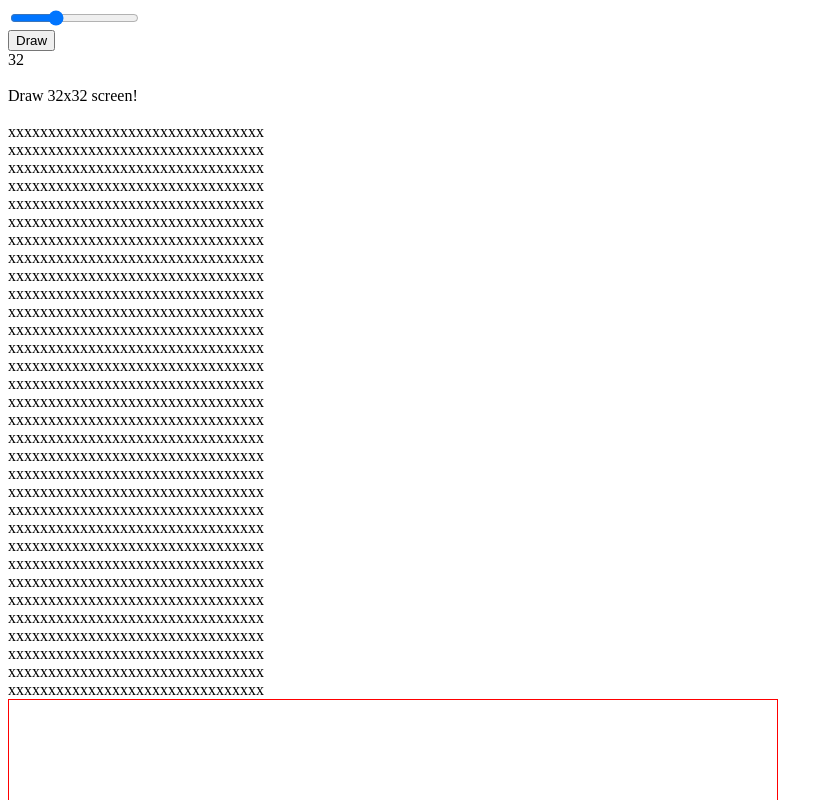
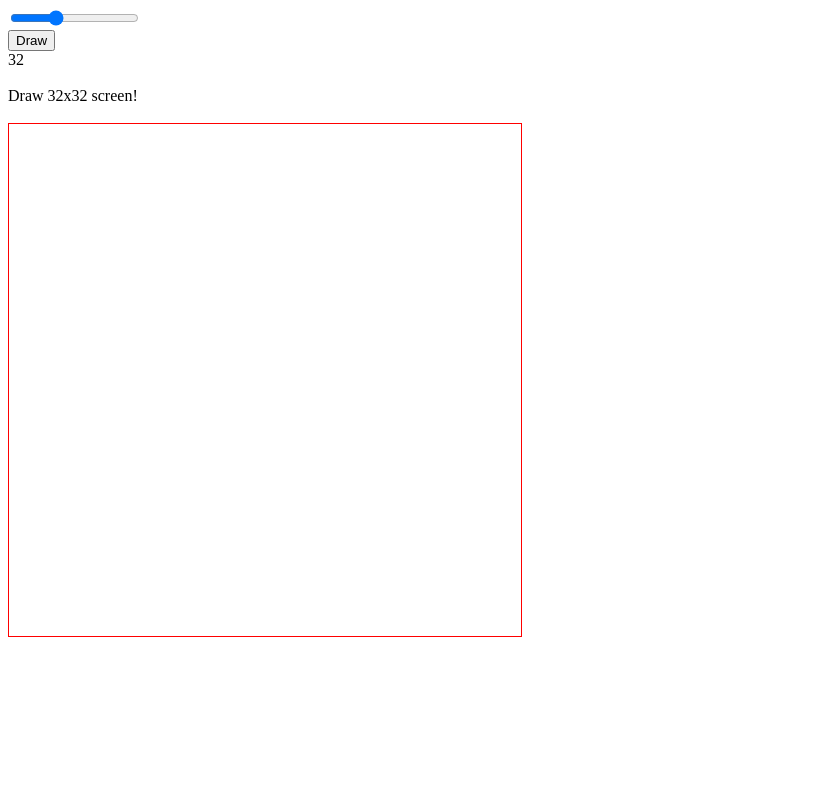
Before and after one commit to anthonyshibitov/etch, a plain HTML site: page index.html in a window 1280 px wide. Both pictures are taken after a click on the button "Draw". Shown: the top 800 px of the page, without its empty margins (0-833 px from the left). Drawn offline with Linux system fonts and the light colour scheme.

Commit message:
Add drawing functionality
Added logic for drawing. EventListener on mouseover for each div element
created in the screen container. Draw button clears drawing and resizes
pixelDiv elements.

```diff
--- a/source.js
+++ b/source.js
@@ -21,24 +21,28 @@ redraw.addEventListener('click', (e) => {
 });
 
 function redrawScreen(size){
+    while(screenContainer.firstChild){
+        screenContainer.removeChild(screenContainer.firstChild);
+    }
+
     testScreen.textContent = '';
     testScreen.textContent += `\r\nDraw ${size}x${size} screen!\r\n\r\n`;
 
     //Loop prototype
     for(let i = 0; i < size; i++){
         for(let j = 0; j < size; j++){
-            testScreen.textContent += 'x';
+            let pixelDiv = document.createElement('div');
+            pixelDiv.setAttribute('class', 'pixelDiv');
+            pixelDiv.addEventListener('mouseover', (e) => {
+                pixelDiv.style["background"] = "black";
+            });
+            screenContainer.appendChild(pixelDiv);
+
         }
-        testScreen.textContent += `\r\n`;
     }
-
-    //Alternative method
-    //screenContainer.style.setProperty('grid-template-rows', `repeat(${size}, 1fr)`);
-    //screenContainer.style.setProperty('grid-template-columns', `repeat(${size}, 1fr)`);
 
     screenContainer.style["grid-template-rows"] = `repeat(${size}, 1fr)`;
     screenContainer.style["grid-template-columns"] = `repeat(${size}, 1fr)`;
-
 }
 
 //Need to set 'pixel' sizes to clientWidth/slider.value
--- a/styles.css
+++ b/styles.css
@@ -1,9 +1,13 @@
 .screen-container{
-    width: 60vw;
-    height: 60vw;
+    width: 40vw;
+    height: 40vw;
     border: 1px red solid;
     display: grid;
 
     grid-template-rows: repeat(10, 1fr);
     grid-template-columns: repeat(10, 1fr);
 }
+
+.pixelDiv {
+    background: white;
+}
```
